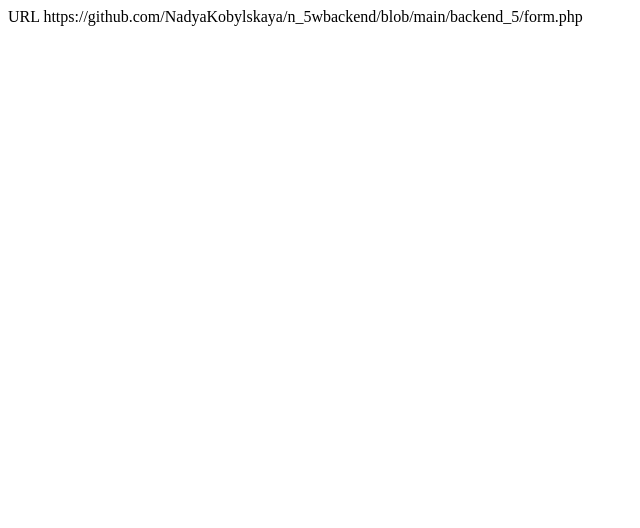
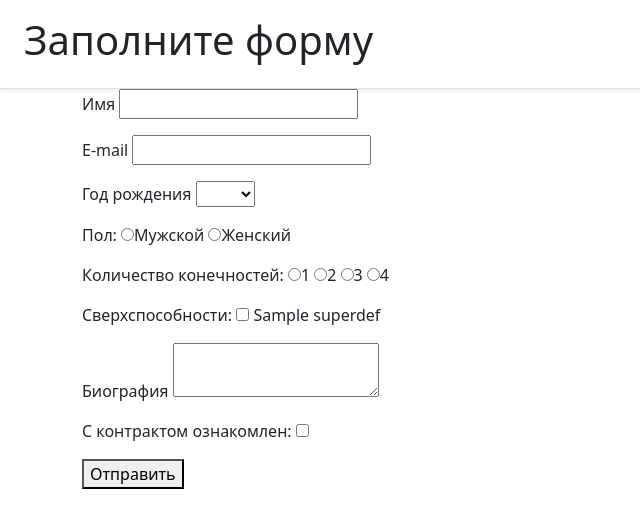
Before and after one commit to NadyaKobylskaya/5n5_wbackend, a PHP site: page / in a window 1280 px wide. Shown: the top 528 px of the page, without its empty margins (0-640 px from the left). Run offline with PHP 8.4, Linux system fonts and the light colour scheme; tables that the repository leaves empty or names only in its code hold one stand-in row (values such as "Sample post").

Commit message:
Update form.php

```diff
--- a/backend_5/form.php
+++ b/backend_5/form.php
@@ -1,8 +1,71 @@
-<?xml version="1.0" encoding="UTF-8"?>
-<!DOCTYPE plist PUBLIC "-//Apple//DTD PLIST 1.0//EN" "http://www.apple.com/DTDs/PropertyList-1.0.dtd">
-<plist version="1.0">
-<dict>
-	<key>URL</key>
-	<string>https://github.com/NadyaKobylskaya/n_5wbackend/blob/main/backend_5/form.php</string>
-</dict>
-</plist>
+<!DOCTYPE html>
+<html lang="ru">
+<head>
+	<meta charset="UTF-8">
+	<meta name="viewport" content="width=device-width, initial-scale=1.0">
+	<link rel="stylesheet" href="style.css">
+	<link rel="stylesheet" href="https://cdn.jsdelivr.net/npm/bootstrap@5.1.3/dist/css/bootstrap.min.css">
+	<title>задание 5</title>
+</head>
+<body>
+	<div class="d-flex flex-column flex-md-row align-items-center p-3 px-md-4 bg-white border-bottom shadow-sm ">
+		<h1>Заполните форму</h1>
+	</div>
+	<?php
+		if (!empty($messages)) {
+			if(isset($messages['save'])) print('<div id="messages" class="ok">'); else print('<div id="messages">');
+			foreach ($messages as $message) {
+				print($message);
+			}
+		  print('</div>');
+		}
+	?>
+	<div class="container">
+		<form action="" method="POST">
+			<p><label for="name">Имя</label>
+			<input name="name" <?php if (!empty($errors['name'])) print 'class="error"'; ?> <?php if(empty($errors['name'])&&!empty($values['name'])) print 'class="ok"';?> value="<?php isset($_COOKIE['name_error'])? print trim($_COOKIE['name_error']) : print $values['name']; ?>"> </p>
+
+			<p><label for="email">E-mail</label>
+			<input type="text" id="email" name="email" <?php if(!empty($errors['email']))  print 'class="error"';?> <?php if(empty($errors['email'])&&!empty($values['email'])) print 'class="ok"';?> value="<?php isset($_COOKIE['email_error'])? print trim($_COOKIE['email_error']) : print $values['email']; ?>"> </p>
+
+			<p><label for="year">Год рождения</label>
+			<select id="year" name="year" <?php if(!empty($errors['year']))  print 'class="error"';?> <?php if(empty($errors['year'])&&!empty($values['year'])) print 'class="ok"';?>>
+				<option selected ><?php !empty($values['year']) ? print ($values['year']) : print '' ?></option>
+				<?php
+					for ($i = 1980; $i <= 2014; $i++)
+						echo '<option>' . $i . '</option>';
+				?>
+			</select>
+
+			<p><label <?php if(!empty($errors['gender'])) print 'class="error_check"'?>>Пол:</label>
+			<input type="radio" id="male" value="male" name="gender" <?php if (isset($values['gender'])&&$values['gender'] == 'male') print("checked"); ?>>Мужской
+			<input type="radio" id="female" value="female" name="gender" <?php if (isset($values['gender'])&&$values['gender'] == 'female') print("checked"); ?>>Женский</p>
+
+			<p><label <?php if(isset($_COOKIE['kon_error'])) print 'class="error_check"'?>>Количество конечностей:</label>
+			<input type="radio" id="1" name="kon" value='1'<?php if (isset($values['kon'])&&$values['kon'] == '1') print("checked"); ?>>1
+			<input type="radio" id="2" name="kon" value='2'<?php if (isset($values['kon'])&&$values['kon'] == '2') print("checked"); ?>>2
+			<input type="radio" id="3" name="kon" value='3'<?php if (isset($values['kon'])&&$values['kon'] == '3') print("checked"); ?>>3
+			<input type="radio" id="4" name="kon" value='4'<?php if (isset($values['kon'])&&$values['kon'] == '4') print("checked"); ?>>4</p>
+
+			<p><label <?php if(!empty($errors['super'])) print 'class="error_check"'?>>Сверхспособности:</label>
+			<!-- выводим способности прямо из бд-->
+			<?php
+				$sql = 'SELECT * FROM SuperDef';
+				foreach ($db->query($sql) as $row) {
+					?><input type="checkbox" value=<?php print $row['id']?> name=super[] <?php if(isset($values['super'][$row['id']])&&empty($_COOKIE['super_error']))print("checked"); print "\t"; ?>>
+					<?php print $row['name'] . "\t";
+				}
+			?>
+			<p><label for="bio">Биография</label>
+			<textarea id="bio" name="bio" <?php if(!empty($errors['bio']))  print 'class="error"';?> <?php if(empty($errors['bio'])&&!empty($values['bio'])) print 'class="ok"';?>><?php isset($_COOKIE['bio_error']) ? print trim($_COOKIE['bio_error']) : print $values['bio'] ?></textarea>
+
+			<p><label <?php if(!empty($errors['contr_check'])) print 'class="error_check"'?>>С контрактом ознакомлен:</label>
+			<input type="checkbox" id="contr_check" name="contr_check" value="contr_check" <?php if (isset($values['contr_check'])&&$values['contr_check'] == 'contr_check') print("checked"); ?>></p>
+
+			<p><button type="submit" value="send">Отправить</button></p>
+
+		</form>
+		<?php if(!empty($_COOKIE[session_name()]) && !empty($_SESSION['login'])) print( '<div id="footer">Вход с логином ' . $_SESSION["login"]. '<br> <a href=login.php?do=logout> Выход</a><br></div>');?>
+	</div>
+</body>
+</html>
```
